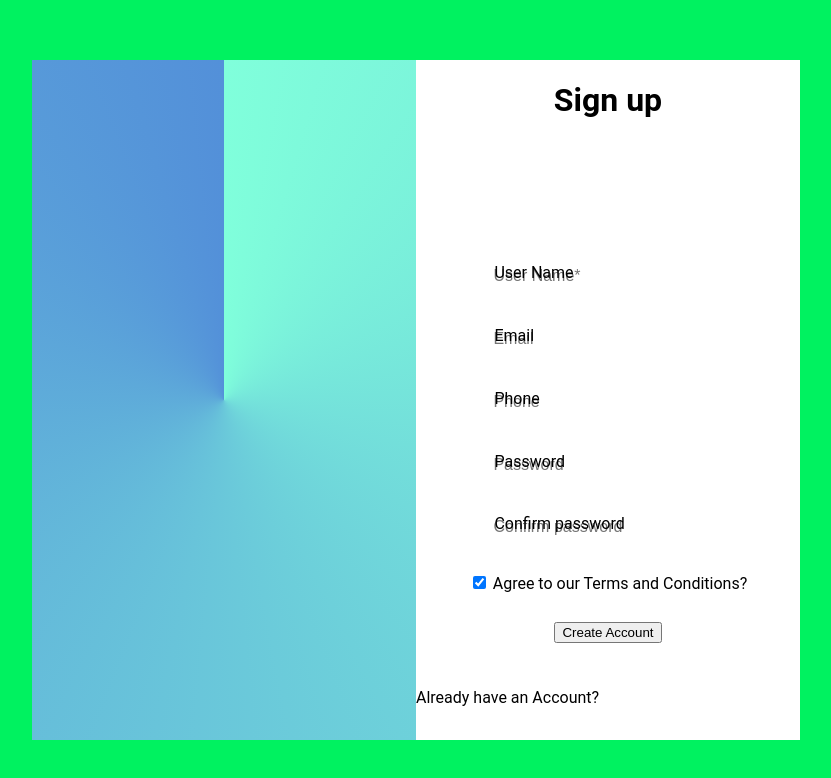
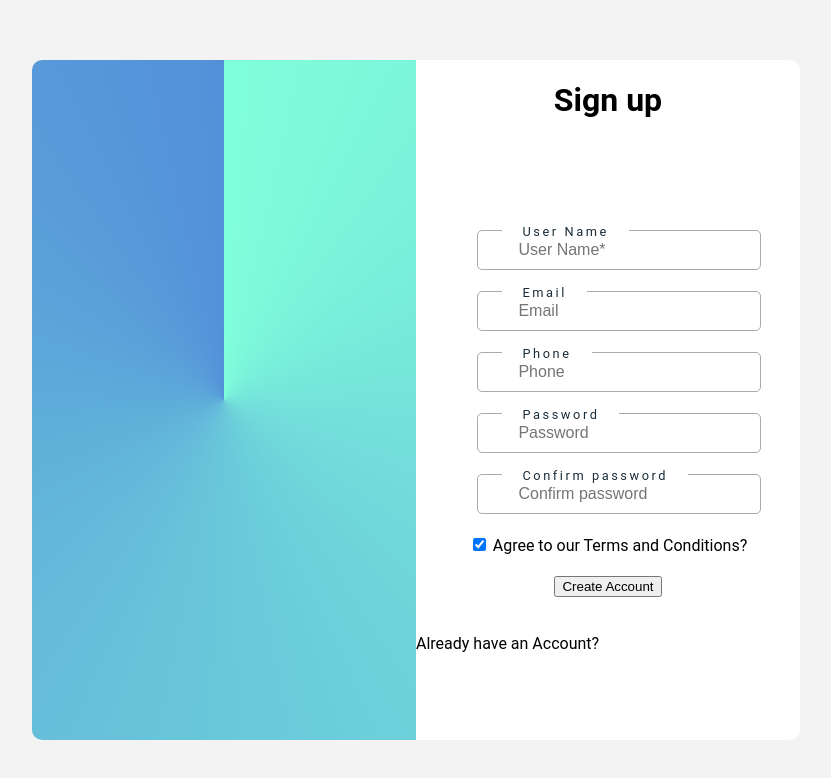
Before and after one commit to MSTC-DA-IICT/Hacktoberfest22-R-for-React, a React (Create React App) app: page / in a window 1280 px wide. Shown: the top 778 px of the page, without its empty margins (224-1055 px from the left). Built offline with nearby package versions, Linux system fonts and the light colour scheme.

Commit message:
styled router dom links

```diff
--- a/src/App.css
+++ b/src/App.css
@@ -37,7 +37,7 @@
   }
 } */
 body{
-   background: #00f260;
+   background: #f3f3f3;
    font-family: "Roboto", sans-serif;
 }
 
@@ -61,16 +61,28 @@ body{
   width: 50%;
 }
 .left__form{
+  border-radius:  10px 0 0 10px;
     background: conic-gradient(#80FFDB, #5390D9);
 }
+.left__form img{
+  width: 100%;
+}
 
+.left__form .description{
+  text-align: center;
+  padding: 20px;
+}
 
 .right__form{
   background: #fff;
   display: grid;
   grid-template-columns: 100%;
-  grid-template-rows: 25% 65%;
+  grid-template-rows: 22% 60%;
   justify-content: center;
+  border-radius: 0 10px 10px 0;
+}
+.signin{
+  grid-template-rows: 22% 45%;
 }
 h1{
   text-align: center;
@@ -88,31 +100,114 @@ form{
 }
 .form__input input{
   width: 100%;
-  height: 30px;
-  border: 1px solid rgba(255, 255, 255, 50%);
   border-radius: 5px;
   outline: none;
   font-size: 1em;
-}
-.form__input input[placeholder]{
-  padding-left: 15px;
-  /* font-size: 1em; */
+  padding: 10px;
+  border: 1px solid #aaa;
+  color: #111;
+  text-indent: 30px;
 }
 .form__input input[type="checkbox"]{
   width: 18px;
   height: 18px;
 }
 
-.form__input span{
+.form__input span, .icon{
   position: absolute;
   left: 0;
   font-size: 1em;
   pointer-events: none;
-  padding: 0 17px;
-  margin-top: -30px;
+  padding: 0 15px;
+  margin-top: -28px;
   transition: 0.5s;
 }
+.form__input span {
+  padding-left: 40px;
+  color: #1b2d3a;
+}
+/* .form__input input:valid ~ span, */
+.form__input input:valid ~ span,
 .form__input input:focus ~ span {
-  font-size: 0.7em;
-  transform: translateX(10px) translateY(-12px);
+  font-size: 0.8em;
+  padding: 0 20px;
+  background: #fff;
+  transform: translateX(25px) translateY(-1.4em);
+  letter-spacing: 0.2em;
 }
+.form__input input:focus{
+  border: 1px solid #5390D9;
+  background: #fff;
+}
+.terms{
+  color:#5390D9;
+  cursor: pointer;
+}
+form .btn__div{
+  width: 74%;
+  display: flex;
+  justify-content: center;
+  align-items: center;
+  padding-left: 20px;
+  position: relative;
+}
+form .btn__div .btn__submit{
+  width: 100%;
+  height: 35px;
+  border-radius: 8px;
+  border: none;
+  color: #111;
+  font-weight: 700;
+  cursor: pointer;
+  font-weight: 700;
+  background: conic-gradient(#80FFDB, #5390D9);
+}
+.btn{
+  width: 74%;
+  padding-left: 20px;
+  justify-self: center;
+  position: relative;
+  color: #111;
+}
+.btn .google__logo{
+  width: 25px;
+  height: 25px;
+  position: absolute;
+  margin-top: 5px;
+  left: 20%;
+  padding: 0 15px;
+}
+.btn .btn__submit{
+  width: 100%;
+  height: 35px;
+  border: 1px solid #aaa;
+  border-radius: 5px;
+  font-weight: 700;
+  background: #fff;
+  color: #999;
+  cursor: pointer;
+}
+
+.inner .is__account{
+  justify-self: center;
+}
+/* signIn style */
+.password__forgot,
+.inner .login__link{
+  color: #5390D9;
+  cursor: pointer;
+  text-decoration: none;
+}
+.wrap__input{
+  display: flex;
+  width: 70%;
+  justify-content: space-between;
+  margin-top: -20px;
+  align-items: center;
+}
+.wrap__input span{
+  /* width: 100%; */
+}
+.agree__signin{
+  margin-top: 8px;
+}
```
